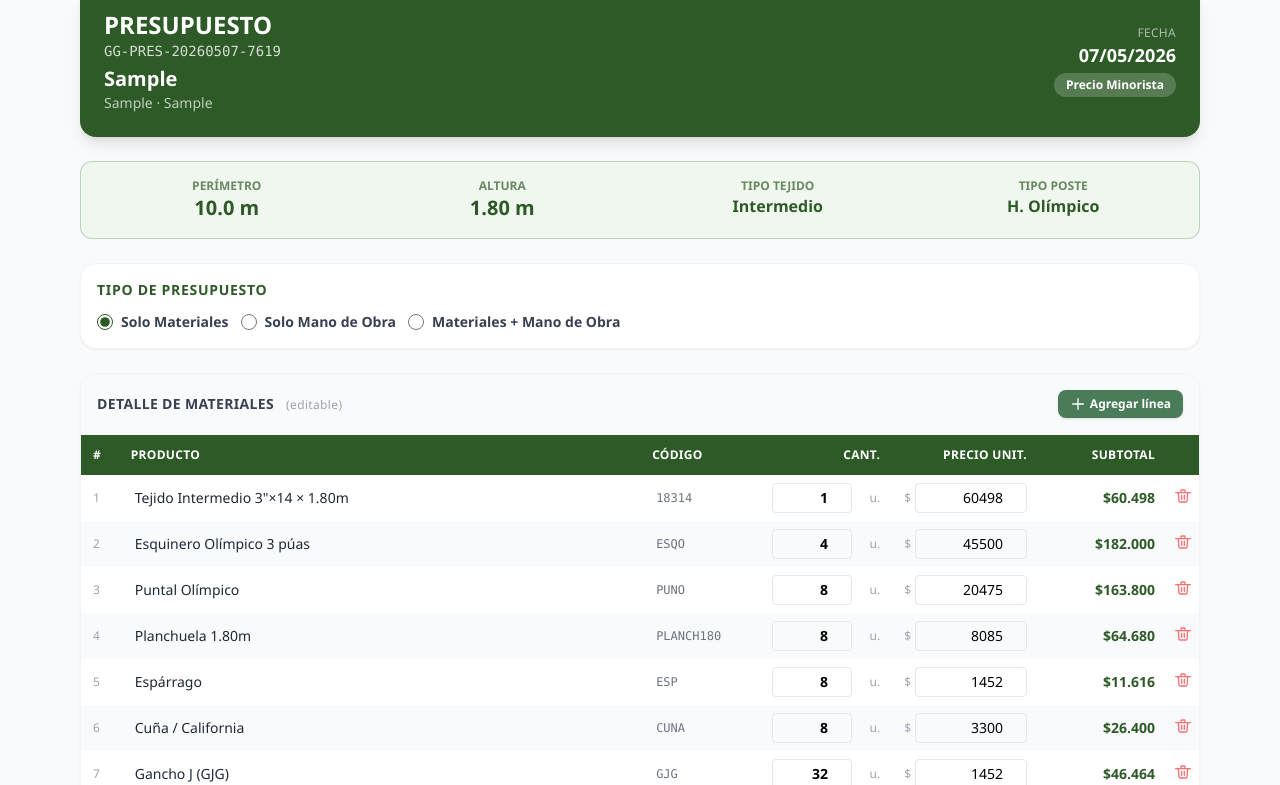
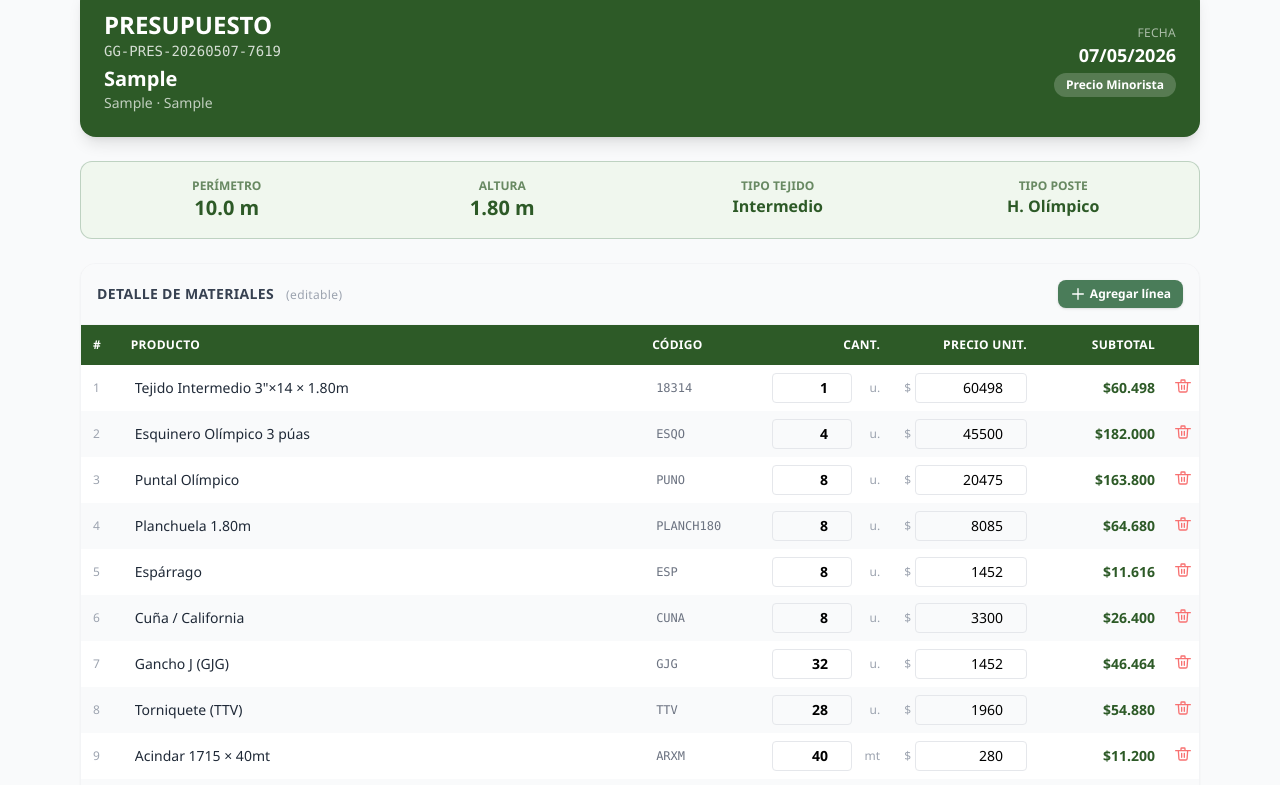
Before and after one commit to gastoncastanio/GREEN-GARDEN-LOBOS-WEB, a website: page presupuestos.html in a window 1280 px wide. Both pictures are taken after typing "Sample", "Sample", "Sample", "Sample", "5", "5" into the empty fields and a click on the button "Calcular Presupuesto". Shown: the part 1251-2036 px from the top of the page. Drawn offline with nearby package versions, Linux system fonts and the light colour scheme.

Commit message:
Revert "Fix cruceros, precio porton 3x1.80m, agrega selector tipo presupuesto"
This reverts commit c4b565dd4711b171507b4cda4901f573ec239c81.

```diff
--- a/presupuestos.html
+++ b/presupuestos.html
@@ -482,27 +482,8 @@
       </div>
     </div>
 
-    <!-- SELECTOR TIPO PRESUPUESTO -->
-    <div class="bg-white rounded-2xl shadow-sm border border-gray-100 p-4 no-print">
-      <h3 class="text-sm font-bold text-verde-oscuro uppercase tracking-wider mb-3">Tipo de Presupuesto</h3>
-      <div class="flex flex-wrap gap-3">
-        <label class="flex items-center gap-2 cursor-pointer">
-          <input type="radio" name="tipoPresupuesto" value="materiales" checked onchange="actualizarTipoPresupuesto()" class="accent-verde-oscuro w-4 h-4">
-          <span class="text-sm font-semibold text-gray-700">Solo Materiales</span>
-        </label>
-        <label class="flex items-center gap-2 cursor-pointer">
-          <input type="radio" name="tipoPresupuesto" value="mdo" onchange="actualizarTipoPresupuesto()" class="accent-red-600 w-4 h-4">
-          <span class="text-sm font-semibold text-gray-700">Solo Mano de Obra</span>
-        </label>
-        <label class="flex items-center gap-2 cursor-pointer">
-          <input type="radio" name="tipoPresupuesto" value="completo" onchange="actualizarTipoPresupuesto()" class="accent-verde-oscuro w-4 h-4">
-          <span class="text-sm font-semibold text-gray-700">Materiales + Mano de Obra</span>
-        </label>
-      </div>
-    </div>
-
     <!-- TABLA DE MATERIALES -->
-    <div id="bloqueMateriales" class="bg-white rounded-2xl shadow-sm border border-gray-100 overflow-hidden">
+    <div class="bg-white rounded-2xl shadow-sm border border-gray-100 overflow-hidden">
       <div class="p-4 bg-gray-50 border-b border-gray-100 flex items-center justify-between">
         <h3 class="font-bold text-gray-700 uppercase text-sm tracking-wide">Detalle de Materiales <span class="text-xs text-gray-400 font-normal normal-case ml-2">(editable)</span></h3>
         <button onclick="agregarItemManual()" class="no-print bg-verde-medio hover:bg-verde-oscuro text-white text-xs font-semibold px-3 py-1.5 rounded-lg shadow transition flex items-center gap-1">
@@ -538,7 +519,7 @@
     </div>
 
     <!-- MANO DE OBRA -->
-    <div id="bloqueMDO" class="bg-white rounded-2xl shadow-sm border border-gray-100 p-6">
+    <div class="bg-white rounded-2xl shadow-sm border border-gray-100 p-6">
       <h3 class="text-sm font-bold text-verde-oscuro uppercase tracking-wider mb-4">Mano de Obra</h3>
 
       <div class="overflow-x-auto">
@@ -851,7 +832,7 @@ const PORTONES = {
   p090x180: { nombre: 'Puerta Peatonal 0.90×1.80m', precio: 95310,  costoProv: 70600 },
   p090x200: { nombre: 'Puerta Peatonal 0.90×2.0m',  precio: 100035, costoProv: 74100 },
   port3x150: { nombre: 'Portón Doble Hoja 3×1.50m', precio: 215325, costoProv: 159500 },
-  port3x180: { nombre: 'Portón Doble Hoja 3×1.80m', precio: 282900, costoProv: 171400 },
+  port3x180: { nombre: 'Portón Doble Hoja 3×1.80m', precio: 231390, costoProv: 171400 },
   port3x200: { nombre: 'Portón Doble Hoja 3×2.0m',  precio: 244350, costoProv: 181000 },
   port4x150: { nombre: 'Portón Doble Hoja 4×1.50m', precio: 254070, costoProv: 188200 },
   port4x180: { nombre: 'Portón Doble Hoja 4×1.80m', precio: 277020, costoProv: 205200 },
@@ -1356,9 +1337,9 @@ function calcularPresupuesto() {
     if (itemPua.restoMts > 0) pushItem('PUAXM', ALAMBRES.pua_metro, itemPua.restoMts,  `Púa × ${itemPua.restoMts}mt`, 'mt');
   }
 
-  // 11. Cruceros — solo hormigón (esquineros + puntales, sin refuerzos)
+  // 11. Cruceros — solo hormigón
   if (esHormigon) {
-    const cruceros = esquineros + puntales;
+    const cruceros = esquineros + refuerzos + puntales;
     pushItem('CRU', ACCESORIOS.crucero, cruceros);
   }
 
@@ -1580,44 +1561,17 @@ function recalcularMDO() {
   recalcularTotal();
 }
 
-function getTipoPresupuesto() {
-  const sel = document.querySelector('input[name="tipoPresupuesto"]:checked');
-  return sel ? sel.value : 'completo';
-}
-
-function actualizarTipoPresupuesto() {
-  const tipo = getTipoPresupuesto();
-  const bloqueMat = document.getElementById('bloqueMateriales');
-  const bloqueMDO = document.getElementById('bloqueMDO');
-  if (bloqueMat) bloqueMat.style.display = (tipo === 'mdo') ? 'none' : '';
-  if (bloqueMDO) bloqueMDO.style.display = (tipo === 'materiales') ? 'none' : '';
-  recalcularTotal();
-}
-
 function recalcularTotal() {
   if (!presupuestoActual) return;
-  const tipo = getTipoPresupuesto();
   const mdo = parseFloat(document.getElementById('manoDeObra').value) || 0;
   presupuestoActual.manoDeObra = mdo;
-
-  let total = 0;
-  let desglose = '';
-  if (tipo === 'materiales') {
-    total = presupuestoActual.totalMateriales;
-    desglose = `Solo materiales`;
-  } else if (tipo === 'mdo') {
-    total = mdo;
-    desglose = `Solo mano de obra`;
-  } else {
-    total = presupuestoActual.totalMateriales + mdo;
-    desglose = `Materiales ${formatPeso(presupuestoActual.totalMateriales)} + M.O. ${formatPeso(mdo)}`;
-  }
-
+  const total = presupuestoActual.totalMateriales + mdo;
   document.getElementById('totalFinal').textContent = formatPeso(total);
   const desg = document.getElementById('totalFinalDesglose');
-  if (desg) desg.textContent = desglose;
+  if (desg) {
+    desg.textContent = `Materiales ${formatPeso(presupuestoActual.totalMateriales)} + M.O. ${formatPeso(mdo)}`;
+  }
   presupuestoActual.totalFinal = total;
-  presupuestoActual.tipoPresupuesto = tipo;
 }
 
 // ========================================
```
